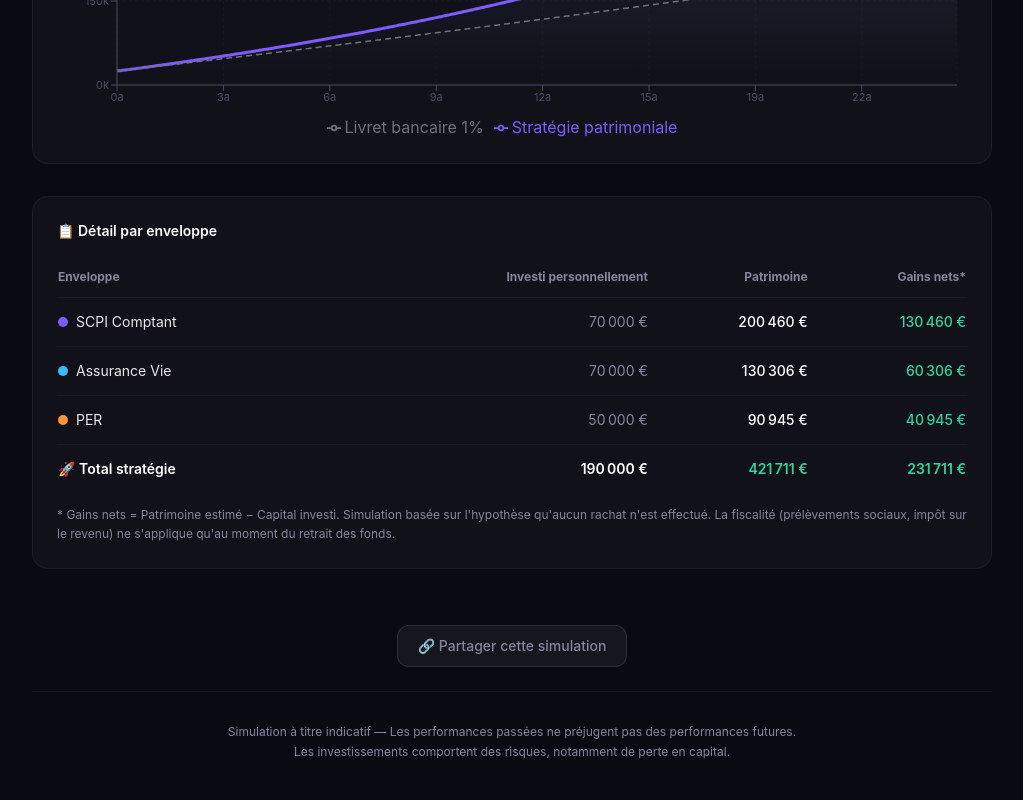
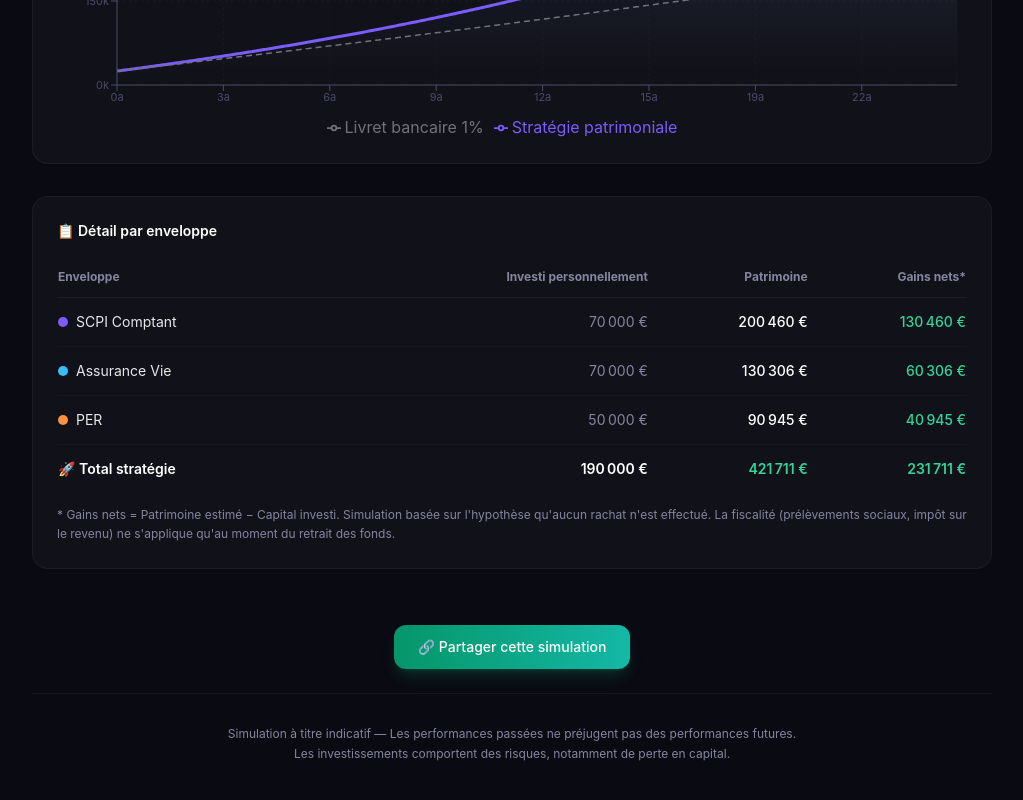
Before and after one commit to louminod/simulateur-patrimoine, a Next.js app: page / in a window 1280 px wide. Shown: the part 1991-2791 px from the top of the page, without its empty margins (128-1151 px from the left). Built offline with nearby package versions, Linux system fonts and the light colour scheme.

Commit message:
ux: make share button more prominent (green gradient)

```diff
--- a/src/components/ShareButton.tsx
+++ b/src/components/ShareButton.tsx
@@ -29,7 +29,7 @@ export function ShareButton({ buildUrl }: ShareButtonProps) {
   return (
     <button
       onClick={handleClick}
-      className="flex items-center gap-2 mx-auto px-5 py-2.5 rounded-xl text-sm font-medium transition-all duration-200 bg-white/5 hover:bg-white/10 border border-white/10 hover:border-white/20 text-[var(--muted)] hover:text-white"
+      className="flex items-center gap-2 mx-auto px-6 py-3 rounded-xl text-sm font-medium transition-all duration-200 bg-gradient-to-r from-emerald-600 to-teal-500 hover:from-emerald-500 hover:to-teal-400 text-white shadow-lg shadow-emerald-500/20 hover:shadow-emerald-500/30"
     >
       {copied ? (
         <>✅ Lien copié !</>
```
